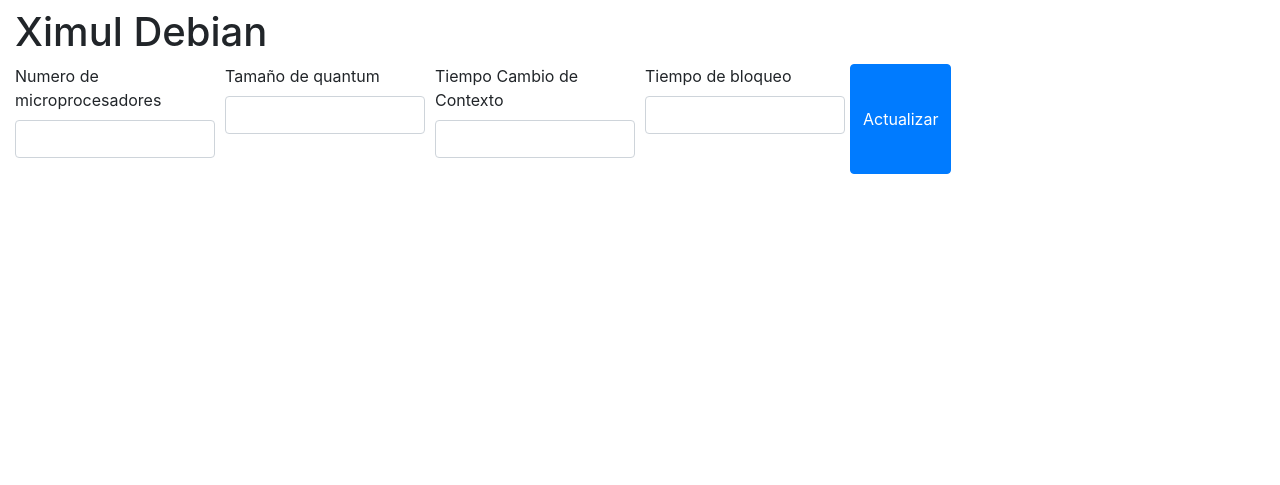
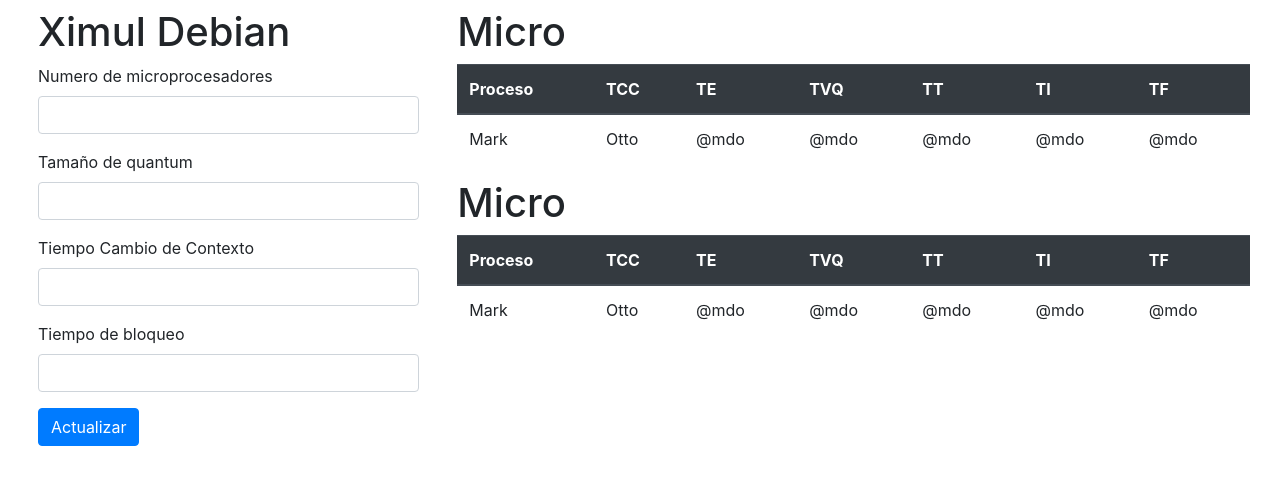
Before and after one commit to A01420128/xunil, a Flask app: page / in a window 1280 px wide. Shown: the part 56-541 px from the top of the page. Run offline with Flask 2, Linux system fonts and the light colour scheme; some libraries are stand-ins or nearby versions.

Commit message:
Agrega estilo

```diff
--- a/templates/head.html
+++ b/templates/head.html
@@ -48,7 +48,7 @@
       </div>
     </nav>
     <!-- bloque de flask -->
-    <div class="container-fluid my-2">
+    <div class="container-fluid">
       {% block body %} {% endblock %}
     </div>
     <!-- JS, Popper.js, and jQuery -->
--- a/templates/index.html
+++ b/templates/index.html
@@ -1,24 +1,86 @@
 {% extends "head.html" %} {% block body %}
+<div class="row m-2">
+  <div class="col-sm-4 mb-2">
     <h1>{{ name }}</h1>
     <form>
-  <div class="form-row">
-    <div class="form-group col-md-2">
+      <div class="form-group">
         <label for="inputNumProcesadores">Numero de microprocesadores</label>
         <input type="number" class="form-control" id="inputNumProc" />
       </div>
-    <div class="form-group col-md-2">
+      <div class="form-group">
         <label for="inputTamQuantum">Tamaño de quantum</label>
         <input type="number" class="form-control" id="inputTamQuantum" />
       </div>
-    <div class="form-group col-md-2">
+      <div class="form-group">
         <label for="inputTiemCambioContexto">Tiempo Cambio de Contexto</label>
-      <input type="number" class="form-control" id="inputTiemCambioContexto" />
+        <input
+          type="number"
+          class="form-control"
+          id="inputTiemCambioContexto"
+        />
       </div>
-    <div class="form-group col-md-2">
+      <div class="form-group">
         <label for="inputTiemBloqueo">Tiempo de bloqueo</label>
         <input type="number" class="form-control" id="inputTiemBloqueo" />
       </div>
       <button type="submit" class="btn btn-primary">Actualizar</button>
+    </form>
   </div>
-</form>
+  <div class="col-sm-8">
+    <div class="table-responsive mx-2">
+      <h1>Micro</h1>
+      <table class="table">
+        <thead class="thead-dark">
+          <tr>
+            <th scope="col">Proceso</th>
+            <th scope="col">TCC</th>
+            <th scope="col">TE</th>
+            <th scope="col">TVQ</th>
+            <th scope="col">TT</th>
+            <th scope="col">TI</th>
+            <th scope="col">TF</th>
+          </tr>
+        </thead>
+        <tbody>
+          <tr>
+            <td>Mark</td>
+            <td>Otto</td>
+            <td>@mdo</td>
+            <td>@mdo</td>
+            <td>@mdo</td>
+            <td>@mdo</td>
+            <td>@mdo</td>
+          </tr>
+        </tbody>
+      </table>
+    </div>
+    <div class="table-responsive mx-2">
+      <h1>Micro</h1>
+      <table class="table">
+        <thead class="thead-dark">
+          <tr>
+            <th scope="col">Proceso</th>
+            <th scope="col">TCC</th>
+            <th scope="col">TE</th>
+            <th scope="col">TVQ</th>
+            <th scope="col">TT</th>
+            <th scope="col">TI</th>
+            <th scope="col">TF</th>
+          </tr>
+        </thead>
+        <tbody>
+          <tr>
+            <td>Mark</td>
+            <td>Otto</td>
+            <td>@mdo</td>
+            <td>@mdo</td>
+            <td>@mdo</td>
+            <td>@mdo</td>
+            <td>@mdo</td>
+          </tr>
+        </tbody>
+      </table>
+    </div>
+  </div>
+</div>
 {% endblock %}
```
Lines whose indentation alone changed are shown as unchanged.
